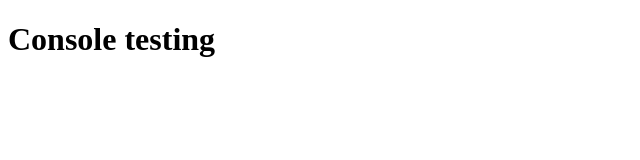
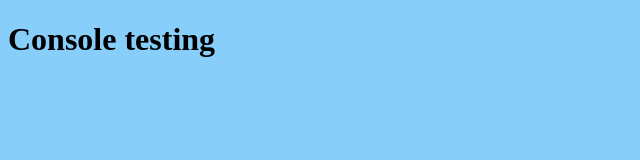
Before and after one commit to noorashref/javascriptnotes, a plain HTML site: page index.html in a window 1280 px wide. Shown: the whole page, without its empty margins (0-640 px from the left). Drawn offline with Linux system fonts and the light colour scheme.

Commit message:
style is add

```diff
--- a/index.html
+++ b/index.html
@@ -3,6 +3,7 @@
   <head>
     <meta charset="UTF-8" />
     <meta name="viewport" content="width=device-width, initial-scale=1.0" />
+    <link rel="stylesheet" type="text/css" href="style.css" />
     <title>JavaScript</title>
   </head>
   <body>
--- /dev/null
+++ b/style.css
@@ -0,0 +1,3 @@
+body{
+    background-color: lightskyblue;
+}
```
